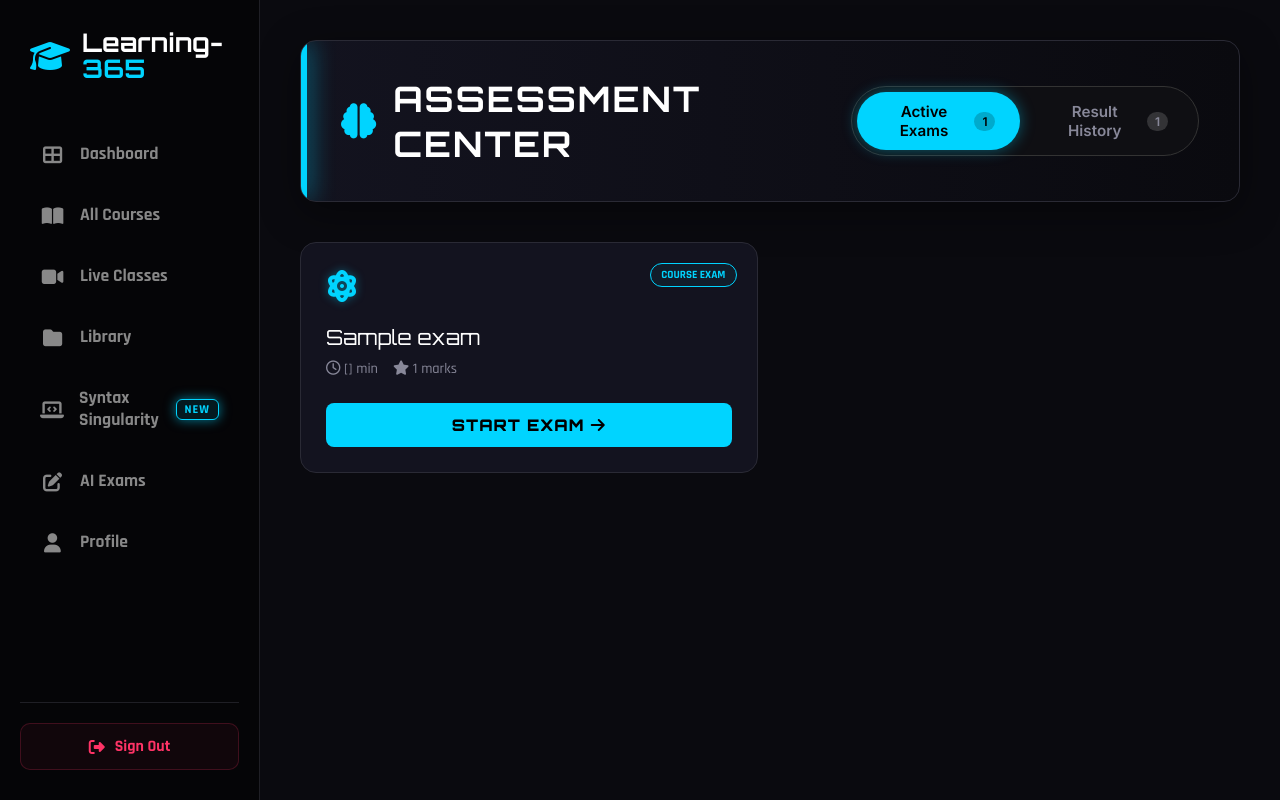
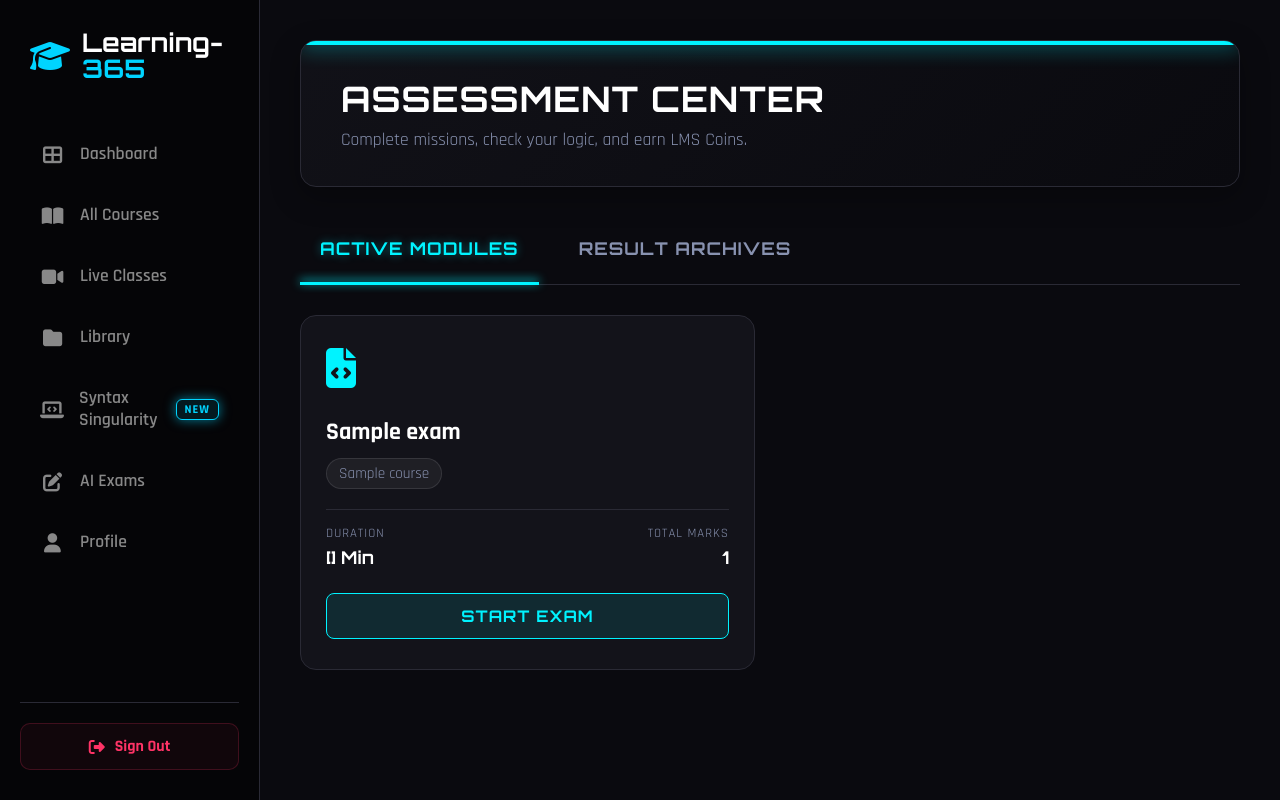
Before and after one commit to Anubhav2321/collage-management-, a Django app: template frontend/templates/exam_list.html in a window 1280 px wide. Run offline with Django 3.2, Linux system fonts and the light colour scheme; the template is opened without the code that fills it: most values are stand-ins (such as "Sample title", 1, 10 or a date in 2020).

Commit message:
update exam ui

```diff
--- a/frontend/templates/exam_list.html
+++ b/frontend/templates/exam_list.html
@@ -3,239 +3,320 @@
 
 {% block content %}
 
-<link href="https://fonts.googleapis.com/css2?family=Orbitron:wght@500;700;900&family=Inter:wght@400;500;600&display=swap" rel="stylesheet">
+<link href="https://fonts.googleapis.com/css2?family=Orbitron:wght@500;700;900&family=Rajdhani:wght@400;500;600;700&display=swap" rel="stylesheet">
 
 <style>
-    /* --- CSS VARIABLES (Matches Screenshot) --- */
+    /* --- CSS VARIABLES (Halka Blue / Neon Cyan Theme) --- */
     :root {
-        --neon-cyan: #00d4ff;  /* The specific blue from your screenshot */
-        --card-bg: #13131f;    /* Dark card background */
-        --text-grey: #888899;
-        --border-dark: #2a2a35;
+        --neon-blue: #00f3ff;
+        --bg-dark: #0a0a0f;
+        --card-bg: #13131a;
+        --border-color: #2a2a35;
+        --text-white: #ffffff;
+        --text-grey: #8892b0;
+    }
+
+    body {
+        font-family: 'Rajdhani', sans-serif;
+        background-color: var(--bg-dark);
+        color: var(--text-white);
     }
 
     .page-container {
         padding: 40px;
         max-width: 1400px;
         margin: 0 auto;
-        animation: fadeIn 0.6s ease-out;
+        animation: fadeIn 0.5s ease-out;
     }
 
-    /* --- 1. ASSESSMENT HEADER (Exact Match) --- */
+    @keyframes fadeIn {
+        from { opacity: 0; transform: translateY(15px); }
+        to { opacity: 1; transform: translateY(0); }
+    }
+
+    /* --- 1. HEADER SECTION --- */
     .assessment-header {
-        background: linear-gradient(90deg, #13131f 0%, #0a0a0f 100%);
+        background: linear-gradient(135deg, rgba(19, 19, 26, 0.8), rgba(10, 10, 15, 0.9));
+        border: 1px solid var(--border-color);
         border-radius: 16px;
         padding: 35px 40px;
         display: flex;
         justify-content: space-between;
         align-items: center;
+        margin-bottom: 40px;
         position: relative;
         overflow: hidden;
-        border: 1px solid var(--border-dark);
-        box-shadow: 0 10px 40px rgba(0,0,0,0.4);
-        margin-bottom: 40px;
+        box-shadow: 0 10px 30px rgba(0,0,0,0.3);
     }
 
-    /* Neon Border Left */
     .assessment-header::before {
         content: '';
         position: absolute;
-        left: 0; top: 0; bottom: 0;
-        width: 6px;
-        background: var(--neon-cyan);
-        box-shadow: 0 0 25px var(--neon-cyan); /* Glowing effect */
-        border-top-left-radius: 16px;
-        border-bottom-left-radius: 16px;
+        top: 0; left: 0;
+        width: 100%; height: 4px;
+        background: var(--neon-blue);
+        box-shadow: 0 0 20px var(--neon-blue);
     }
 
-    .header-title h1 {
+    .header-text h1 {
         font-family: 'Orbitron', sans-serif;
         font-size: 2.2rem;
         font-weight: 700;
-        color: white;
-        margin: 0;
-        letter-spacing: 2px;
+        color: var(--text-white);
+        margin: 0 0 8px;
+        letter-spacing: 1px;
         text-transform: uppercase;
-        display: flex;
-        align-items: center;
-        gap: 15px;
     }
 
-    .header-title i { color: var(--neon-cyan); }
+    .header-text p {
+        color: var(--text-grey);
+        font-size: 1.1rem;
+        margin: 0;
+    }
 
-    /* --- 2. PILL TABS (Exact Match) --- */
-    .tabs-wrapper {
-        background: #0f0f13; /* Very dark pill container */
-        padding: 5px;
-        border-radius: 50px;
-        border: 1px solid #333;
+    /* --- 2. TABS --- */
+    .tabs-container {
         display: flex;
-        gap: 5px;
+        gap: 20px;
+        margin-bottom: 30px;
+        border-bottom: 1px solid var(--border-color);
+        padding-bottom: 15px;
     }
 
     .tab-btn {
         background: transparent;
         border: none;
         color: var(--text-grey);
-        padding: 10px 25px;
-        font-family: 'Inter', sans-serif;
+        font-size: 1.1rem;
         font-weight: 600;
-        font-size: 0.95rem;
-        border-radius: 30px;
+        font-family: 'Orbitron', sans-serif;
+        padding: 10px 20px;
         cursor: pointer;
-        transition: all 0.3s ease;
-        display: flex;
-        align-items: center;
-        gap: 8px;
+        position: relative;
+        transition: 0.3s;
+        text-transform: uppercase;
+        letter-spacing: 1px;
     }
 
-    /* Active Tab Style */
+    .tab-btn:hover { color: var(--text-white); }
+
     .tab-btn.active {
-        background: var(--neon-cyan);
-        color: #000; /* Black text on blue bg */
-        font-weight: 700;
-        box-shadow: 0 0 15px rgba(0, 212, 255, 0.4);
+        color: var(--neon-blue);
+        text-shadow: 0 0 10px rgba(0, 243, 255, 0.4);
     }
 
-    .tab-btn:hover:not(.active) { color: white; }
-
-    .badge {
-        font-size: 0.75rem;
-        background: rgba(255, 255, 255, 0.15);
-        padding: 2px 8px;
-        border-radius: 10px;
-        color: inherit;
-    }
-    .tab-btn.active .badge {
-        background: rgba(0, 0, 0, 0.2); /* Darker badge on active */
+    .tab-btn::after {
+        content: '';
+        position: absolute;
+        bottom: -16px;
+        left: 0;
+        width: 100%;
+        height: 3px;
+        background: var(--neon-blue);
+        transform: scaleX(0);
+        transition: 0.3s;
+        box-shadow: 0 -2px 10px var(--neon-blue);
     }
 
-    /* --- 3. EMPTY STATE (Dashed Box) --- */
-    .empty-state-box {
-        border: 2px dashed #333;
-        border-radius: 20px;
-        padding: 100px 0;
-        text-align: center;
-        background: rgba(19, 19, 31, 0.3);
-        margin-top: 20px;
-        transition: 0.3s;
-    }
-    .empty-state-box:hover {
-        border-color: #444;
-        background: rgba(19, 19, 31, 0.5);
-    }
+    .tab-btn.active::after { transform: scaleX(1); }
 
-    .check-circle {
-        width: 70px; height: 70px;
-        background: #1a1a25;
-        border-radius: 50%;
-        display: inline-flex;
-        align-items: center;
-        justify-content: center;
-        margin-bottom: 20px;
-        color: #555;
-        font-size: 2rem;
-    }
-
-    .empty-title {
-        font-family: 'Orbitron', sans-serif;
-        color: #bbb;
-        font-size: 1.4rem;
-        margin-bottom: 5px;
-    }
-    .empty-desc { color: #666; font-size: 0.95rem; }
-
-    /* --- 4. EXAM CARDS GRID --- */
+    /* --- 3. SQUARE EXAM CARDS GRID --- */
     .exam-grid {
         display: grid;
-        grid-template-columns: repeat(auto-fill, minmax(340px, 1fr));
-        gap: 25px;
-        margin-top: 20px;
+        grid-template-columns: repeat(auto-fill, minmax(320px, 1fr));
+        gap: 30px;
     }
 
     .exam-card {
         background: var(--card-bg);
-        border: 1px solid var(--border-dark);
+        border: 1px solid var(--border-color);
         border-radius: 16px;
-        padding: 25px;
+        padding: 30px 25px;
+        display: flex;
+        flex-direction: column;
+        transition: all 0.3s ease;
         position: relative;
-        transition: all 0.3s ease;
-        overflow: hidden;
+        min-height: 280px; /* Makes the box squarish */
     }
 
     .exam-card:hover {
-        border-color: var(--neon-cyan);
+        border-color: var(--neon-blue);
+        box-shadow: 0 10px 30px rgba(0, 243, 255, 0.15);
         transform: translateY(-5px);
-        box-shadow: 0 10px 30px rgba(0, 212, 255, 0.15);
     }
 
-    .card-badge {
-        position: absolute; top: 20px; right: 20px;
-        font-size: 0.7rem; border: 1px solid var(--neon-cyan); color: var(--neon-cyan);
-        padding: 4px 10px; border-radius: 20px; text-transform: uppercase; font-weight: 700;
-        background: rgba(0, 212, 255, 0.05);
+    .card-icon {
+        font-size: 2.5rem;
+        color: var(--neon-blue);
+        margin-bottom: 20px;
     }
 
-    .brain-icon {
-        font-size: 2rem; color: var(--neon-cyan); margin-bottom: 15px;
-        text-shadow: 0 0 10px rgba(0, 212, 255, 0.4);
+    .exam-title {
+        font-size: 1.5rem;
+        font-weight: 700;
+        color: var(--text-white);
+        margin: 0 0 10px;
+        line-height: 1.3;
     }
 
-    .exam-name {
-        font-family: 'Orbitron', sans-serif; font-size: 1.3rem; color: white; margin-bottom: 10px;
+    .course-tag {
+        font-size: 0.95rem;
+        color: var(--text-grey);
+        background: rgba(255, 255, 255, 0.05);
+        padding: 5px 12px;
+        border-radius: 20px;
+        display: inline-block;
+        margin-bottom: 20px;
+        border: 1px solid rgba(255, 255, 255, 0.1);
+        width: max-content;
     }
 
-    .exam-meta {
-        display: flex; gap: 15px; color: var(--text-grey); font-size: 0.9rem; margin-bottom: 25px;
+    .exam-stats {
+        display: flex;
+        justify-content: space-between;
+        margin-bottom: 25px;
+        border-top: 1px solid var(--border-color);
+        padding-top: 15px;
+        margin-top: auto; /* Pushes to bottom */
     }
 
-    .start-btn {
-        display: block; width: 100%; padding: 12px;
-        background: var(--neon-cyan); color: #000;
-        text-align: center; border-radius: 8px; font-weight: 800;
-        text-decoration: none; text-transform: uppercase; letter-spacing: 1px;
+    .stat-item {
+        display: flex;
+        flex-direction: column;
+        gap: 5px;
+    }
+
+    .stat-label {
+        font-size: 0.8rem;
+        color: var(--text-grey);
+        text-transform: uppercase;
+        letter-spacing: 1px;
+    }
+
+    .stat-value {
         font-family: 'Orbitron', sans-serif;
+        font-size: 1.1rem;
+        font-weight: 700;
+        color: var(--text-white);
+    }
+
+    .btn-start {
+        display: block;
+        width: 100%;
+        background: rgba(0, 243, 255, 0.1);
+        color: var(--neon-blue);
+        border: 1px solid var(--neon-blue);
+        text-align: center;
+        padding: 12px;
+        border-radius: 8px;
+        font-family: 'Orbitron', sans-serif;
+        font-weight: 700;
+        text-transform: uppercase;
+        letter-spacing: 1px;
+        text-decoration: none;
         transition: 0.3s;
     }
-    .start-btn:hover {
-        background: #00b8dd; box-shadow: 0 0 20px rgba(0, 212, 255, 0.5);
+
+    .btn-start:hover {
+        background: var(--neon-blue);
+        color: #000;
+        box-shadow: 0 0 15px rgba(0, 243, 255, 0.4);
     }
 
-    /* --- HISTORY LIST --- */
-    .history-item {
-        background: var(--card-bg); border: 1px solid var(--border-dark);
-        padding: 20px 30px; border-radius: 12px; margin-bottom: 15px;
-        display: flex; align-items: center; justify-content: space-between;
+    /* --- 4. HISTORY GRID --- */
+    .history-grid {
+        display: grid;
+        grid-template-columns: repeat(auto-fill, minmax(320px, 1fr));
+        gap: 30px;
+    }
+
+    .history-card {
+        background: var(--card-bg);
+        border: 1px solid var(--border-color);
+        border-radius: 16px;
+        padding: 25px;
+        display: flex;
+        flex-direction: column;
+        justify-content: center;
+        align-items: center;
+        text-align: center;
         transition: 0.3s;
+        min-height: 220px;
+        border-top: 3px solid #444;
     }
-    .history-item:hover { border-color: #444; background: #181825; }
 
-    .score-box {
-        font-family: 'Orbitron', sans-serif; font-size: 1.5rem; color: var(--neon-cyan);
+    .history-card:hover {
+        background: rgba(255, 255, 255, 0.02);
+        border-color: rgba(255, 255, 255, 0.1);
     }
-    .score-box small { font-size: 0.9rem; color: #666; }
 
-    /* Animations */
-    @keyframes fadeIn { from { opacity: 0; transform: translateY(20px); } to { opacity: 1; transform: translateY(0); } }
-    .hidden { display: none; }
+    .history-title {
+        font-size: 1.3rem;
+        font-weight: 600;
+        color: var(--text-white);
+        margin-bottom: 10px;
+    }
 
+    .history-date {
+        font-size: 0.9rem;
+        color: var(--text-grey);
+        margin-bottom: 20px;
+    }
+
+    .score-display {
+        font-family: 'Orbitron', sans-serif;
+        font-size: 2rem;
+        color: var(--neon-blue);
+        font-weight: 700;
+        background: rgba(0, 243, 255, 0.05);
+        padding: 10px 25px;
+        border-radius: 12px;
+        border: 1px solid rgba(0, 243, 255, 0.2);
+    }
+
+    .score-display small {
+        font-size: 1rem;
+        color: var(--text-grey);
+    }
+
+    /* --- 5. EMPTY STATE --- */
+    .empty-box {
+        text-align: center;
+        padding: 80px 20px;
+        background: var(--card-bg);
+        border: 1px dashed #444;
+        border-radius: 16px;
+        margin-top: 20px;
+    }
+
+    .empty-icon {
+        font-size: 4rem;
+        color: #333;
+        margin-bottom: 20px;
+    }
+
+    .empty-text {
+        font-family: 'Orbitron', sans-serif;
+        font-size: 1.5rem;
+        color: var(--text-grey);
+    }
+
+    /* Utility */
+    .hidden { display: none !important; }
 </style>
 
 <div class="page-container">
 
     <div class="assessment-header">
-        <div class="header-title">
-            <h1><i class="fas fa-brain"></i> ASSESSMENT CENTER</h1>
+        <div class="header-text">
+            <h1>Assessment Center</h1>
+            <p>Complete missions, check your logic, and earn LMS Coins.</p>
         </div>
+    </div>
 
-        <div class="tabs-wrapper">
-            <button class="tab-btn active" onclick="switchView('active', this)">
-                Active Exams <span class="badge">{{ exams.count }}</span>
-            </button>
-            <button class="tab-btn" onclick="switchView('history', this)">
-                Result History <span class="badge">{{ results.count }}</span>
-            </button>
-        </div>
+    <div class="tabs-container">
+        <button class="tab-btn active" onclick="switchView('active', this)">Active Modules</button>
+        <button class="tab-btn" onclick="switchView('history', this)">Result Archives</button>
     </div>
 
     <div id="view-active">
@@ -243,53 +324,56 @@
             <div class="exam-grid">
                 {% for exam in exams %}
                 <div class="exam-card">
-                    <div class="card-badge">
-                        {% if exam.course %} COURSE EXAM {% else %} AI GENERATED {% endif %}
-                    </div>
-                    <div class="brain-icon"><i class="fas fa-atom"></i></div>
+                    <div class="card-icon"><i class="fas fa-file-code"></i></div>
+                    <h3 class="exam-title">{{ exam.title }}</h3>
 
-                    <div class="exam-name">{{ exam.title }}</div>
-
-                    <div class="exam-meta">
-                        <span><i class="far fa-clock"></i> {{ exam.duration_minutes }} min</span>
-                        <span><i class="fas fa-star"></i> {{ exam.total_marks }} marks</span>
+                    <div class="course-tag">
+                        {% if exam.course %} {{ exam.course.title|truncatechars:20 }} {% else %} General Module {% endif %}
                     </div>
 
-                    <a href="{% url 'take_exam' exam.id %}" class="start-btn">
-                        START EXAM <i class="fas fa-arrow-right"></i>
+                    <div class="exam-stats">
+                        <div class="stat-item">
+                            <span class="stat-label">Duration</span>
+                            <span class="stat-value">{{ exam.duration_minutes }} Min</span>
+                        </div>
+                        <div class="stat-item" style="text-align: right;">
+                            <span class="stat-label">Total Marks</span>
+                            <span class="stat-value">{{ exam.total_marks }}</span>
+                        </div>
+                    </div>
+
+                    <a href="{% url 'take_exam' exam.id %}" class="btn-start">
+                        START EXAM
                     </a>
                 </div>
                 {% endfor %}
             </div>
         {% else %}
-            <div class="empty-state-box">
-                <div class="check-circle"><i class="fas fa-check"></i></div>
-                <div class="empty-title">All Caught Up!</div>
-                <div class="empty-desc">No pending exams at the moment.</div>
+            <div class="empty-box">
+                <div class="empty-icon"><i class="fas fa-box-open"></i></div>
+                <div class="empty-text">NO ACTIVE MODULES FOUND</div>
             </div>
         {% endif %}
     </div>
 
     <div id="view-history" class="hidden">
         {% if results %}
-            <div style="animation: fadeIn 0.5s ease-out;">
+            <div class="history-grid" style="animation: fadeIn 0.4s ease-out;">
                 {% for result in results %}
-                <div class="history-item">
-                    <div>
-                        <h3 style="color: white; margin-bottom: 5px;">{{ result.exam.title }}</h3>
-                        <span style="color: #666; font-size: 0.9rem;"><i class="far fa-calendar"></i> {{ result.taken_at|date:"M d, Y" }}</span>
-                    </div>
-                    <div class="score-box">
+                <div class="history-card">
+                    <h3 class="history-title">{{ result.exam.title }}</h3>
+                    <div class="history-date"><i class="far fa-calendar-check"></i> {{ result.taken_at|date:"d M, Y" }}</div>
+
+                    <div class="score-display">
                         {{ result.score|floatformat:0 }}<small>/{{ result.total_marks }}</small>
                     </div>
                 </div>
                 {% endfor %}
             </div>
         {% else %}
-            <div class="empty-state-box">
-                <div class="check-circle"><i class="fas fa-history"></i></div>
-                <div class="empty-title">No History</div>
-                <div class="empty-desc">You haven't taken any exams yet.</div>
+            <div class="empty-box">
+                <div class="empty-icon"><i class="fas fa-history"></i></div>
+                <div class="empty-text">ARCHIVE IS EMPTY</div>
             </div>
         {% endif %}
     </div>
```
